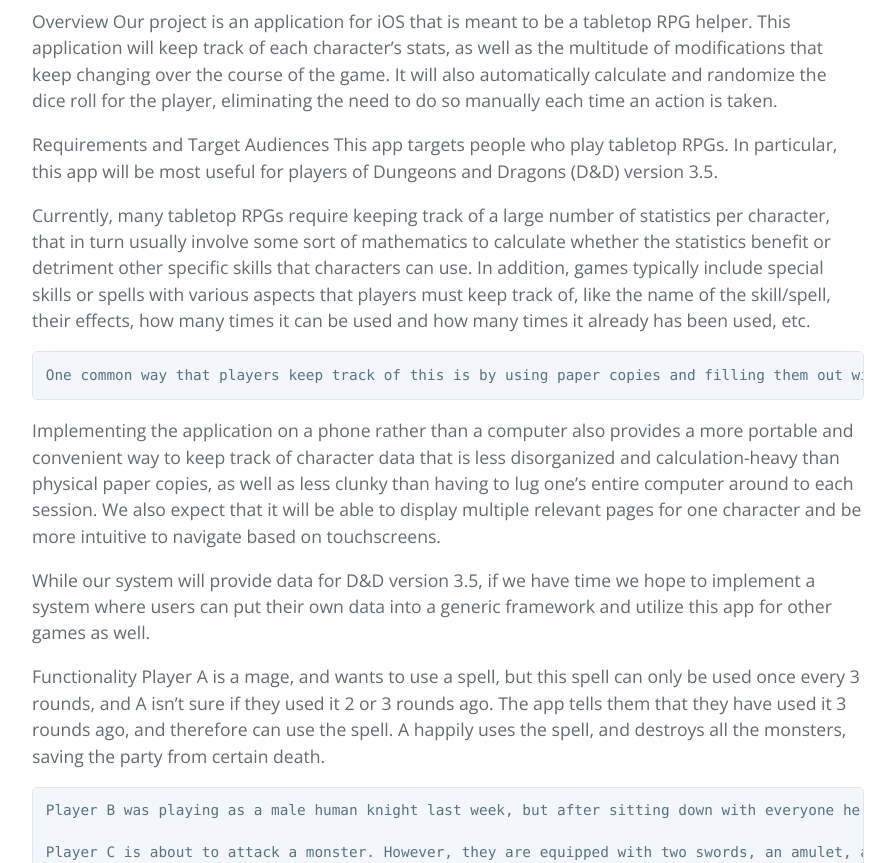
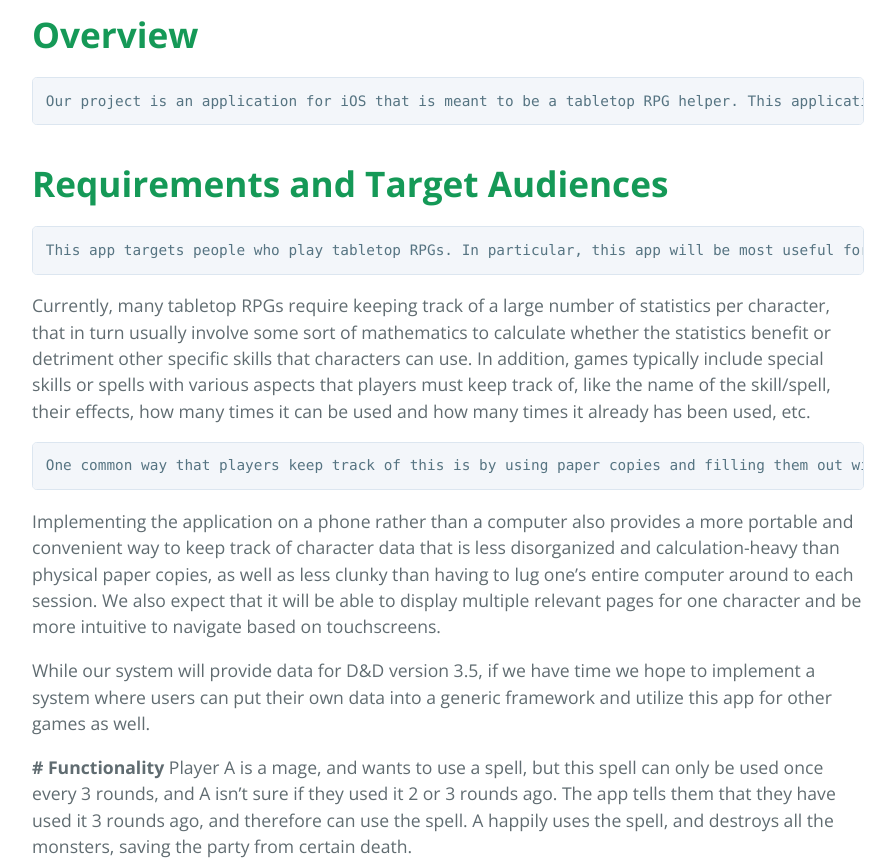
Before and after one commit to jlnloveflute/DnD-Helper, a plain HTML site: page index.html in a window 1280 px wide. Shown: the part 360-1223 px from the top of the page, without its empty margins (192-1087 px from the left). Drawn offline with nearby package versions, Linux system fonts and the light colour scheme.

```diff
--- a/index.html
+++ b/index.html
@@ -19,11 +19,19 @@
     </section>
 
     <section class="main-content">
-      <p>Overview
-    Our project is an application for iOS that is meant to be a tabletop RPG helper. This application will keep track of each character’s stats, as well as the multitude of modifications that keep changing over the course of the game. It will also automatically calculate and randomize the dice roll for the player, eliminating the need to do so manually each time an action is taken. </p>
+      <h1>
+<a id="overview" class="anchor" href="#overview" aria-hidden="true"><span aria-hidden="true" class="octicon octicon-link"></span></a><strong>Overview</strong>
+</h1>
 
-<p>Requirements and Target Audiences
-    This app targets people who play tabletop RPGs. In particular, this app will be most useful for players of Dungeons and Dragons (D&amp;D) version 3.5.</p>
+<pre><code>Our project is an application for iOS that is meant to be a tabletop RPG helper. This application will keep track of each character’s stats, as well as the multitude of modifications that keep changing over the course of the game. It will also automatically calculate and randomize the dice roll for the player, eliminating the need to do so manually each time an action is taken.
+</code></pre>
+
+<h1>
+<a id="requirements-and-target-audiences" class="anchor" href="#requirements-and-target-audiences" aria-hidden="true"><span aria-hidden="true" class="octicon octicon-link"></span></a><strong>Requirements and Target Audiences</strong>
+</h1>
+
+<pre><code>This app targets people who play tabletop RPGs. In particular, this app will be most useful for players of Dungeons and Dragons (D&amp;D) version 3.5.
+</code></pre>
 
 <p>Currently, many tabletop RPGs require keeping track of a large number of statistics per character, that in turn usually involve some sort of mathematics to calculate whether the statistics benefit or detriment other specific skills that characters can use. In addition, games typically include special skills or spells with various aspects that players must keep track of, like the name of the skill/spell, their effects, how many times it can be used and how many times it already has been used, etc.</p>
 
@@ -34,7 +42,7 @@
 
 <p>While our system will provide data for D&amp;D version 3.5, if we have time we hope to implement a system where users can put their own data into a generic framework and utilize this app for other games as well.</p>
 
-<p>Functionality
+<p><strong># Functionality</strong>
     Player A is a mage, and wants to use a spell, but this spell can only be used once every 3 rounds, and A isn’t sure if they used it 2 or 3 rounds ago. The app tells them that they have used it 3 rounds ago, and therefore can use the spell. A happily uses the spell, and destroys all the monsters, saving the party from certain death.</p>
 
 <pre><code>Player B was playing as a male human knight last week, but after sitting down with everyone he changes his mind--he wants to play as his other persona, an elf rogue today. B then pulls up the app and selects his other character sheet. Problem solved, no need to go home and grab the other character sheet.
@@ -44,7 +52,7 @@
 Player D, similar to C, has successfully calculated all the modifications thanks to the app. However, D is oldschool. He likes rolling his own dice. The app does the calculations for him and lets him select the option to roll the dice himself. D is happy.
 </code></pre>
 
-<p>Design
+<p><strong># Design</strong>
 The user interface of this app will allow the player to enter information about the character’s stats and display it when they wish to view it. Each character’s data sheet is divided into several sections, accessible through a menu:
 Main: This lists the character’s basic information. In particular:
 Name, Class, Level, and Details (Background, Experience (Current and To the Next Level), Class, Alignment, Religion, Gender, Age, Height, Weight, Skin, Eyes, Hair)
@@ -68,7 +76,7 @@
 The data management contains information about the items, spells, races, classes, and abilities in Dungeons and Dragons that have been made available to the public for open use. Currently, we are planning to take this information from the Pathfinder Reference Document or SDR20, which are both online compendiums of this type of information. Additionally, the data entered in the character sheet will at least be saved in local storage; if we have time, we may also implement a login system that allows users to access their character data across multiple devices.
 As this is going to be an iOS app, we will be coding the user interface and process in Swift. The data management storage will be handled in MongoDB, but we will likely be using a Python script to scrape the data from the online resources first.</p>
 
-<p>Timeline
+<p><strong># Timeline</strong>
 Like we say in the next section, none of the members have had any experience in creating an application, so we’re not really sure what kind of timeline we should have or expect. Hopefully, by the end of spring break, we will have looked into data storage and the languages that iOS applications are coded in.
 3/18/16 - Have project status website set up
 3/21/16 - Finalize project status website and elevator speech
@@ -78,7 +86,7 @@
 4/18/16 - Core functionality of app is working somewhat - need not be perfect yet (Alpha due this week)
 4/25/16 - App works well enough to be tested by real users (Beta due this week)</p>
 
-<p>Risks and Outcomes
+<p><strong># Risks and Outcomes</strong>
 Nobody in our group has ever made an application for iOS. The only one who has any tangentially relevant experience in creating applications or suchlike at all is Rita, who created a Chrome extension in Javascript, CSS, and HTML at the last HackPrinceton. In addition, Rita and Cassius have played Dungeons and Dragons before (Rita has played D&amp;D version 3.5 extensively), but Rei doesn’t know it well enough to know exactly what is and isn’t inconvenient for typical D&amp;D players. Alice has never played D&amp;D and has no experience in it whatsoever.
 We all need to learn Swift in order to program the application itself, as well as how to store and retrieve data from MongoDB.
 The hardest part of this assignment will be designing an interface that is most useful for players, as there is only so much information we can show on an iPhone screen at once. Having our beta up as soon as possible and getting a lot of people to test it out is key.</p>
```
Also changed, not shown: params.json (+1 -1 lines).
